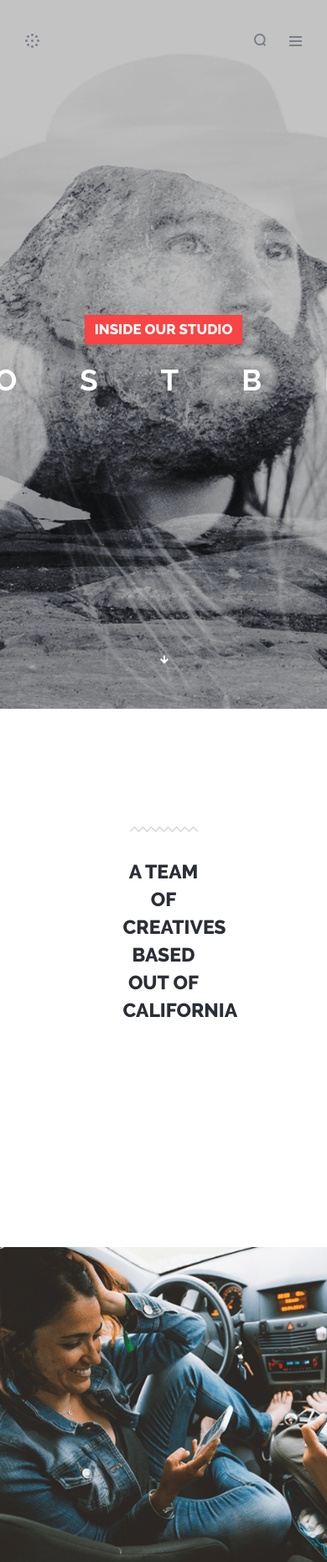
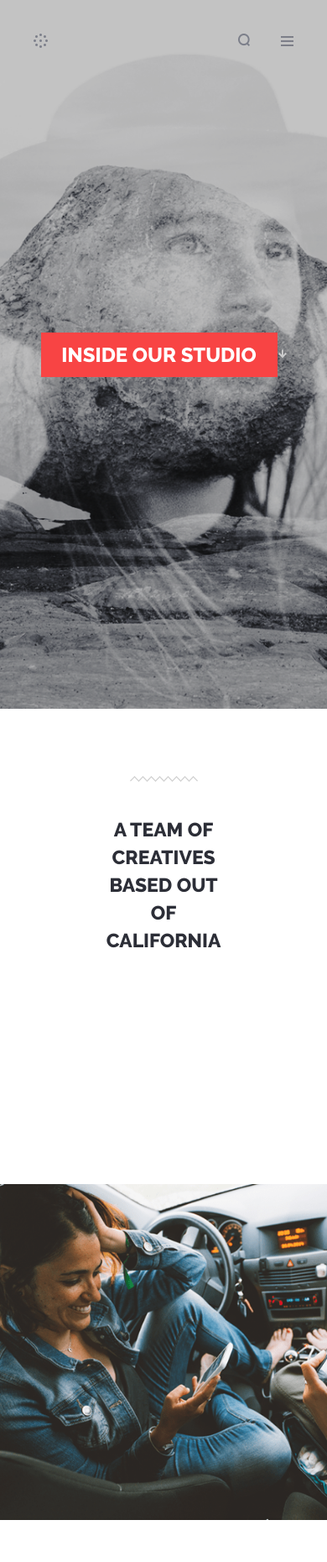
Before and after one commit to SashaRoyenko/SashaRoyenko.github.io, a plain HTML site: page portfolio/index.html in a window 390 px wide. Shown: the top 1860 px of the page at 84% size. Drawn offline with Linux system fonts and the light colour scheme.

Commit message:
no animation on tab and mob

```diff
--- a/portfolio/css/main.css
+++ b/portfolio/css/main.css
@@ -66,15 +66,10 @@
     display: none;
 }
 .hamburger{
-    /*width: 17px;*/
     display: flex;
     flex-direction: column;
     margin: auto;
     cursor: pointer;
-}
-.hamburger:hover .line{
-    transition: .5s;
-    background-color: #f84444;
 }
 .line{
     width: 15px;
@@ -116,57 +111,7 @@
     align-items: center;
     z-index: 1;
 }
-/*BTN CLASS*/
-.btn{
-    font-family: 'Raleway-ExtraBold';
-    font-size: 17px;
-    text-transform: uppercase;
-    text-align: center;
-    line-height: 35px;
-    color: #fff;
-    width: 188px;
-    height: 35px;
-    transition: .5s;
-    position: relative;
-    overflow: hidden;
-}
-.btn:after{
-    content: 'inside our studio';
-    width: 100%;
-    height: 100%;
-    position: absolute;
-    top: 0;
-    left: 0;
-    background-color: #f84444;
-    z-index: -1;
-    transition: .5s;
-}
-.btn:before{
-    content: 'inside our studio';
-    width: 100%;
-    height: 100%;
-    position: absolute;
-    top: 0;
-    left: 0;
-    background-color: #f84444;
-    z-index: -1;
-    transition: .5s;
-    transform: translateY(40px);
-}
-.btn:hover{
-    color: #fff;
-    /*transition: .3s;*/
-}
-.btn:hover:after{
-    transform: translateY(-40px);
-    /*transition: .3s;*/
-    /*opacity: 0;*/
-}
-.btn:hover:before{
-    transform: translateY(0);
-    /*transition: .3s;*/
-}
-/*BTN CLASS:FINISHED*/
+
 .header_text{
     font-family: 'Raleway-Bold';
     text-transform: uppercase;
@@ -257,19 +202,6 @@
     z-index: -1;
     transition: .5s;
     transform: translateY(40px);
-}
-.btn:hover{
-    color: #fff;
-    /*transition: .3s;*/
-}
-.btn:hover:after{
-    transform: translateY(-40px);
-    /*transition: .3s;*/
-    /*opacity: 0;*/
-}
-.btn:hover:before{
-    transform: translateY(0);
-    /*transition: .3s;*/
 }
 /*BTN CLASS:FINISHED*/
 .title{
@@ -782,7 +714,7 @@
 .email_area {
     position: relative;
 }
-.email {
+.email{
     margin-left: -5px;
     position: relative;
     font-family: OpenSans-Light;
@@ -802,5 +734,70 @@
     left: 320px;
     z-index: 3;
 }
+/*//FOOTER*/
+@media(min-width:1025px){
+    .hamburger:hover .line{
+        transition: .5s;
+        background-color: #f84444;
+    }
+    .btn:hover{
+        color: #fff;
+        /*transition: .3s;*/
+    }
+    .btn:hover:after{
+        transform: translateY(-40px);
+        /*transition: .3s;*/
+        /*opacity: 0;*/
+    }
+    .btn:hover:before{
+        transform: translateY(0);
+        /*transition: .3s;*/
+    }
+}
+@media(max-width: 1024px){
+    .container{
+        max-width: 825px;
+        padding:0;
+    }
+    .container-header{
+        max-width: 1024px;
+        padding:0 40px;
+    }
+    .search{
+        padding-right: 37px;
+    }
+    .btn{
+        width: 282px;
+        height: 53px;
+        font-size:24px;
+        line-height: 53px;
+    }
+    .header_text{
+        display: none;
+    }
+    .jump_arrow{
+        position: static;
+        bottom: 50px;
+        animation: none;
+    }
+    .background_s{
+        background-attachment: scroll;
+    }
+    .about_us_s{
+        padding: 80px 0 170px 0;
+    }
+    .title_block img{
+        margin-bottom: 40px;
+    }
+    .title_block h2{
+        width: 39%;
+    }
+    .about_us_s .flex-container:nth-child(2){
+        padding-top: 120px;
+        min-width: 100%;
+        width: 100%;
+    }
+    .about_us_s .flex-container:nth-child(2) .content_block{
 
-/*//FOOTER*/
+    }
+}
```
Also changed, not shown: project 2/scss/components/_about_us.scss (+16 -0 lines), project 2/scss/components/_header.scss (+12 -0 lines), project 2/scss/components/_intro.scss (+8 -8 lines), project 2/scss/partials/_keyframes.scss (+5 -2 lines), project 2/css/index.css.
